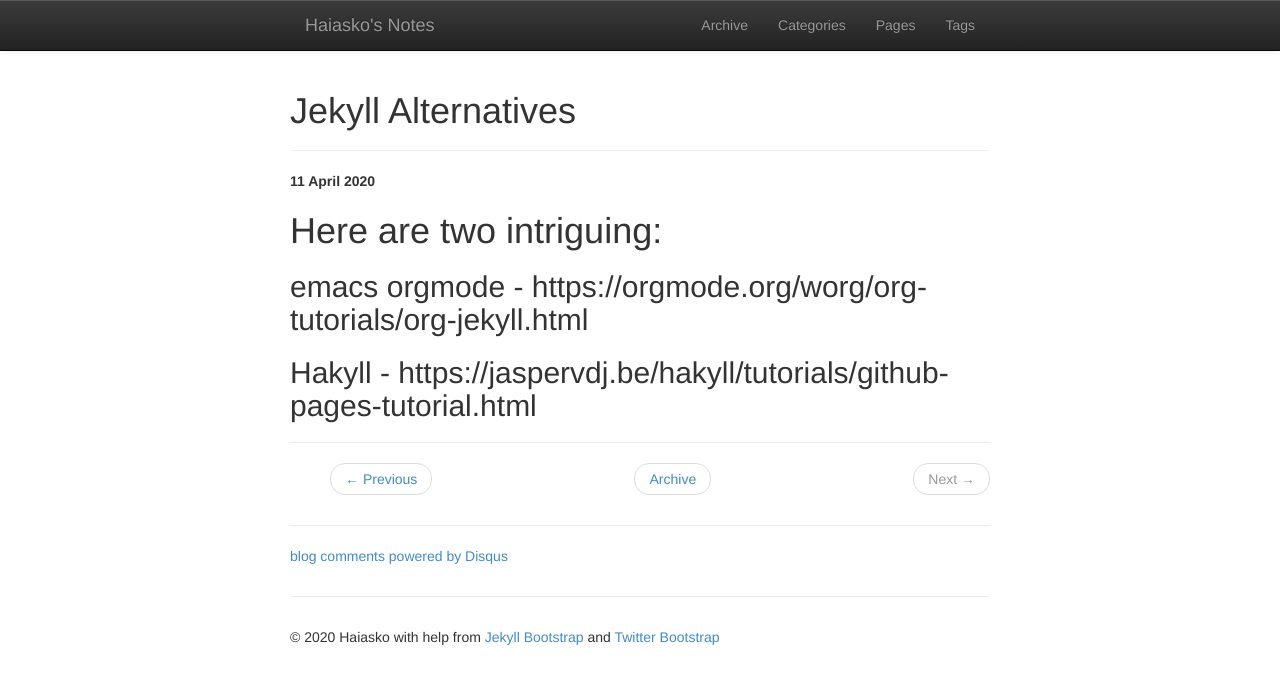
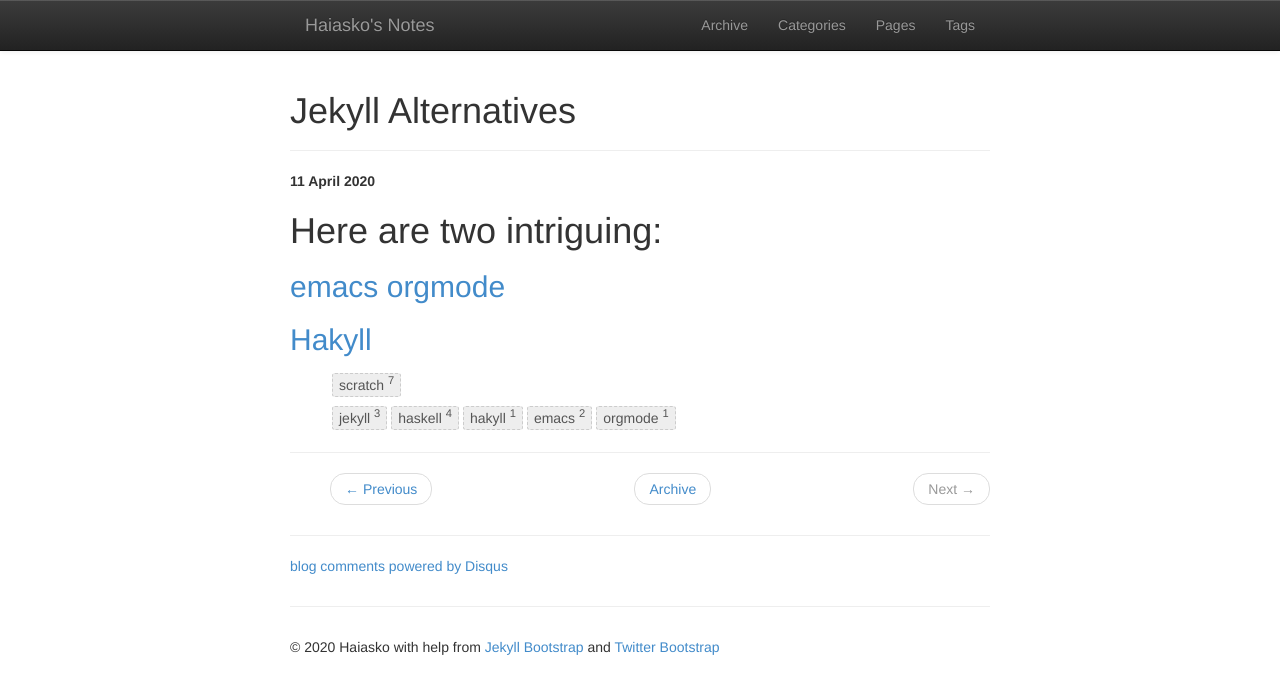
Before and after one commit to haiasko/haiasko.github.io, a Jekyll site: the page built from _posts/2020-04-11-jekyll-alternatives.md, in a window 1280 px wide. Shown: the top 694 px of the page. Built offline with Jekyll 4.4.1, drawn with Linux system fonts in a browser that asks for light colours; nearby versions of some CDN libraries; comment, search, counter and statistics services are not loaded.

Commit message:
reinstalled header

```diff
--- a/_posts/2020-04-11-jekyll-alternatives.md
+++ b/_posts/2020-04-11-jekyll-alternatives.md
@@ -1,8 +1,11 @@
 ---
 layout: post
+title: Jekyll Alternatives
+category: scratch
 comments: true
-# other options
+tags: [jekyll, haskell, hakyll, emacs, orgmode]
 ---
+{% include JB/setup %}
 # Here are two intriguing:
-## emacs orgmode - https://orgmode.org/worg/org-tutorials/org-jekyll.html
-## Hakyll - https://jaspervdj.be/hakyll/tutorials/github-pages-tutorial.html
+## [emacs orgmode](https://orgmode.org/worg/org-tutorials/org-jekyll.html)
+## [Hakyll](https://jaspervdj.be/hakyll/tutorials/github-pages-tutorial.html)
```
